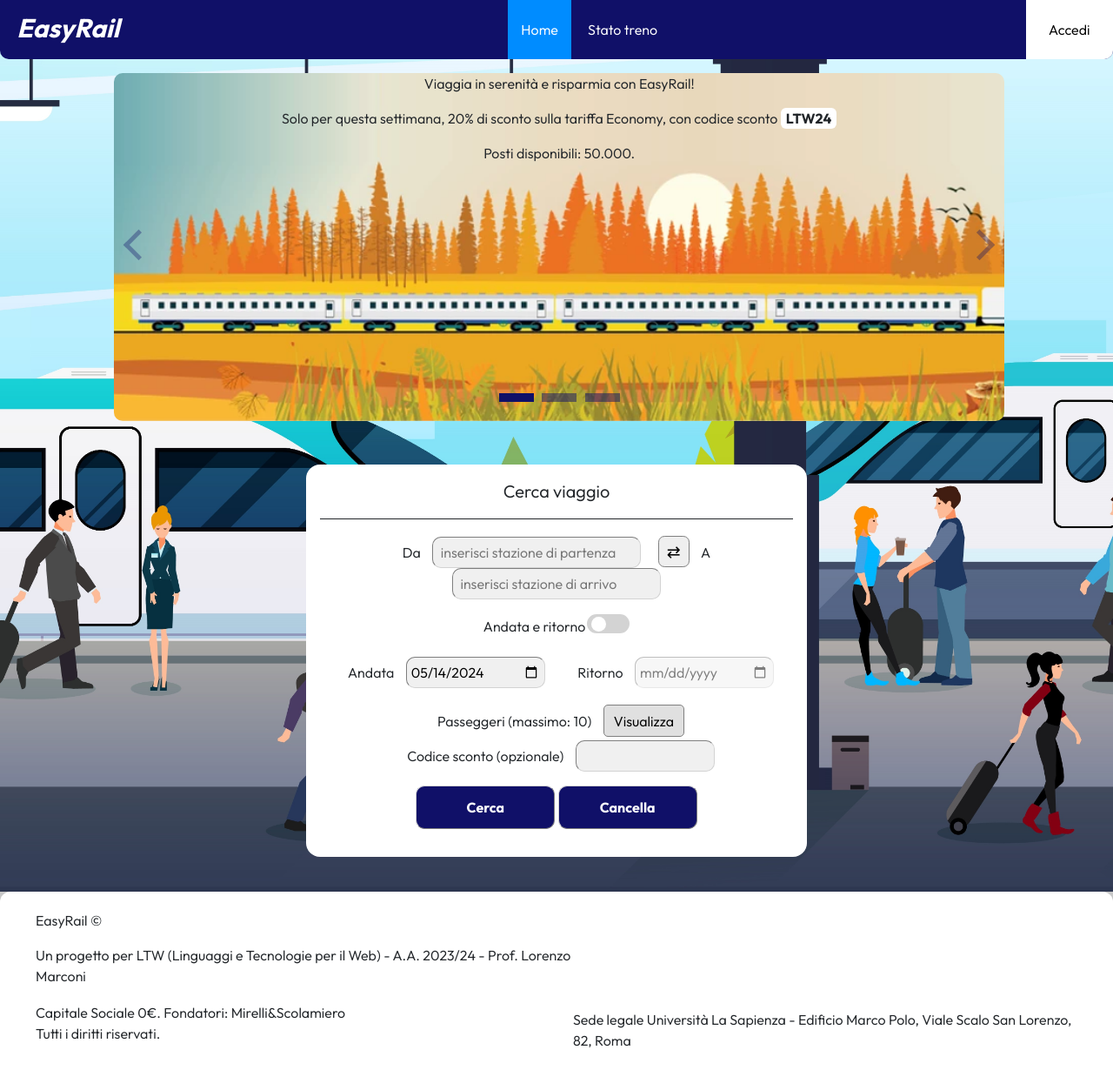
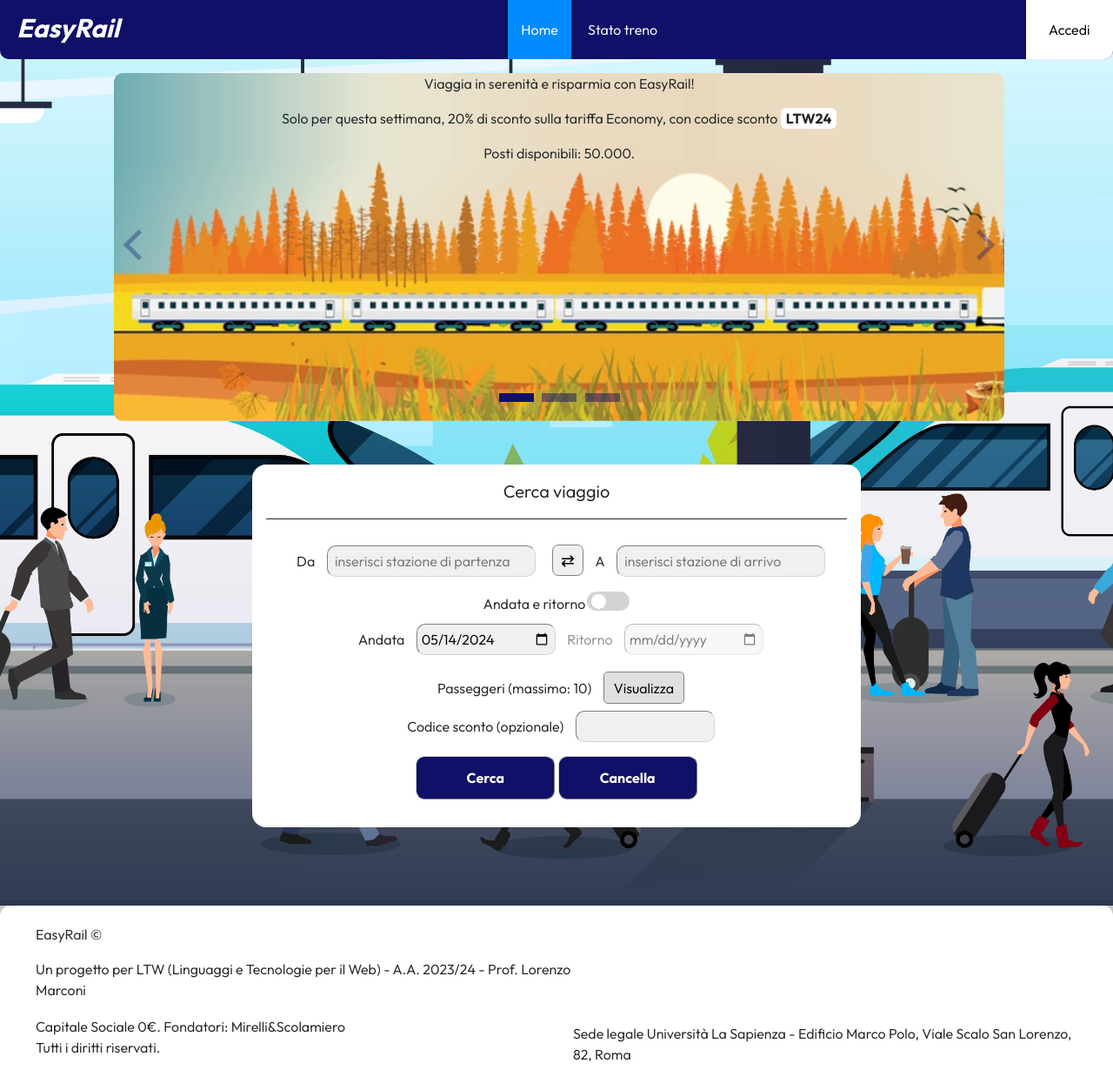
Before and after one commit to Daddo172/LTW-EasyRail, a PHP site: page /HomePage.php in a window 1280 px wide. Shown: the whole page at 87% size. Before the commit the page ends 1204 px from the top, so only its background shows below. Run offline with PHP 8.4, Linux system fonts and the light colour scheme; some libraries are stand-ins or nearby versions.

Commit message:
Add files via upload

```diff
--- a/EasyRail/HomePage.php
+++ b/EasyRail/HomePage.php
@@ -112,14 +112,16 @@
 
 	<!--Form Cerca viaggio-->
 	<div style="text-align: center;">
-		<form action="formand.php" style="min-width:45%;" method="post" onsubmit="return (validaStz() && validaPass());" autocomplete="off" name="form" id="form" style="margin-bottom: 90px;">
+		<form action="formand.php" method="post" onsubmit="return (validaStz() && validaPass());" autocomplete="off" name="form" id="form" style="margin-bottom: 90px;">
 			<div class="formhead">Cerca viaggio</div>
 			<p><div class="table-responsive-lg">
 					<label for="part">Da</label>
 					<input list="stazioni" name="part" id="part" maxlength="27" placeholder=" inserisci stazione di partenza">
 					<button onclick="swap()" class="swap" type="button">&rlarr;</button>
+					<div style="display: inline-block; margin-top: 10px;">
 					<label for="arr">A</label>
 					<input list="stazioni" name="arr" id="arr" maxlength="27" placeholder=" inserisci stazione di arrivo">
+					</div>
 					<div id="messaggioStz" style="color: rgb(200, 0, 0);"></div>
 				</div>
 				<datalist id="stazioni">
@@ -132,18 +134,20 @@
 					<option value="Venezia Santa Lucia"></option>
 				</datalist>
 			</p>
-			<p>
+			<div>
 				<table style="margin-left: auto;margin-right: auto;"><tr>
-					<td >Andata e ritorno</td>
+					<td>Andata e ritorno</td>
 					<td><input onclick="ritornoOnOff()" class="checkbox" type="checkbox" id="onOff" name="onOff">
 					<label for="onOff" class="toggle"></label></td>
 				</tr></table>
-			</p>
+			</div>
 			<p>
 				<label for="dataAnd">Andata</label>
-				<input oninput="vincoliDate()" type="date" name="dataAnd" id="dataAnd" style="width: 160px;">
-				<label for="dataRit" id="lr" style="margin-left: 24px;" >Ritorno</label>
-				<input oninput="vincoliDate()" type="date" name="dataRit" id="dataRit" style="width: 160px; opacity: 0.5;" >
+				<input oninput="vincoliDate()" type="date" name="dataAnd" id="dataAnd" style="width: 160px; margin-right: 0px;">
+				<span style="display: inline-block; margin-top: 4px;">
+				<label for="dataRit" id="lr" style="margin-left: 0px; opacity: 0.5;">Ritorno</label>
+				<input oninput="vincoliDate()" type="date" name="dataRit" id="dataRit" style="width: 160px; opacity: 0.5;">
+				</span>
 			</p>
 			<label name="pass">Passeggeri (massimo: 10)</label>
 			<div class="dropdown" style="padding: 5px; border: solid 1px gray; border-radius: 5px; background-color: rgb(224, 224, 224);">
@@ -170,7 +174,7 @@
 				</div>
 			</div>
 			<div id="messaggioPass" style="color: rgb(200, 0, 0);"></div>
-			<p>
+			<p style="margin-top: 4px;">
 				<label for="cs">Codice sconto (opzionale) </label>
 				<input class="cs" type="text" name="cs" id="cs" style="width: 160px;">
 			</p>
--- a/EasyRail/TrainStato.php
+++ b/EasyRail/TrainStato.php
@@ -40,7 +40,7 @@
 			</nav>
 		</header>
 	<main>
-		<form action="TrainStatus.php" method="post" style="margin-top: 60px auto 60px auto;min-width: 20%;">
+		<form action="TrainStatus.php" method="post" style="margin: 60px auto 60px auto; min-width: 200px;">
 			<div class="formhead">Visualizza informazioni</div>
 			<table style="margin: 20px 0 20px 0;margin-left: auto;
     margin-right: auto;">
--- a/EasyRail/stile.css
+++ b/EasyRail/stile.css
@@ -13,7 +13,7 @@
 .topnav {
 	text-align: center;
 	position: sticky; top: 0;
-	min-width: 100%;
+	min-width: 420px;
 	background-color: rgb(16, 16, 104);
 	border-bottom-left-radius: 10px; border-bottom-right-radius: 10px;
 	z-index: 10;
@@ -50,8 +50,7 @@
 	margin-bottom: 40px;
 	border-style: solid 0px; border-radius: 16px;
 	background-color: white;
-	min-width: 90%;
-	max-width: 500px;
+	max-width: 700px;
 	padding: 16px;
 }
 .formhead {
@@ -410,4 +409,5 @@
 	background-color: white;
 	min-width: 60%;
 	max-width: 500px;
+	padding: 16px;
 }
```
Lines whose indentation alone changed are shown as unchanged.
